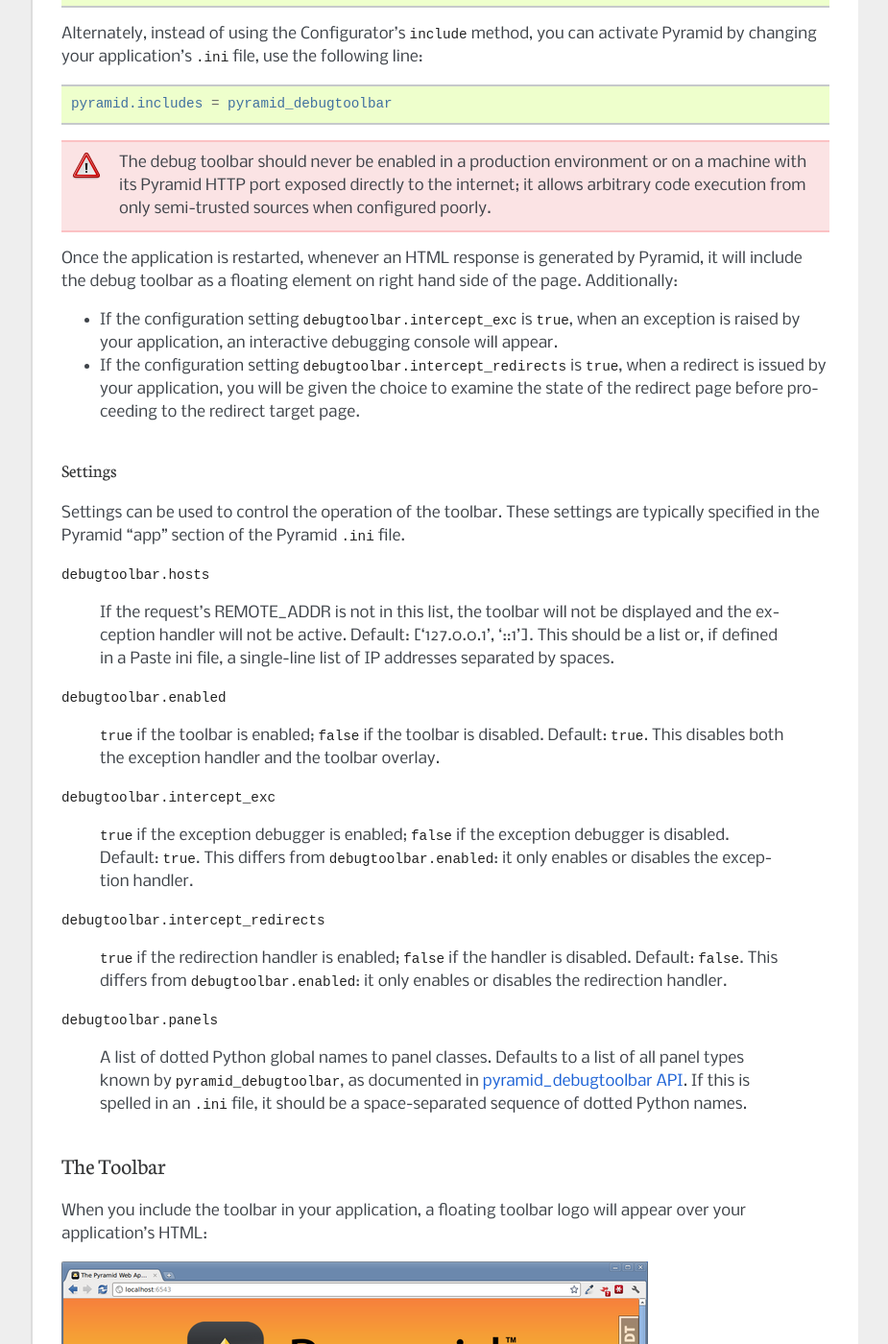
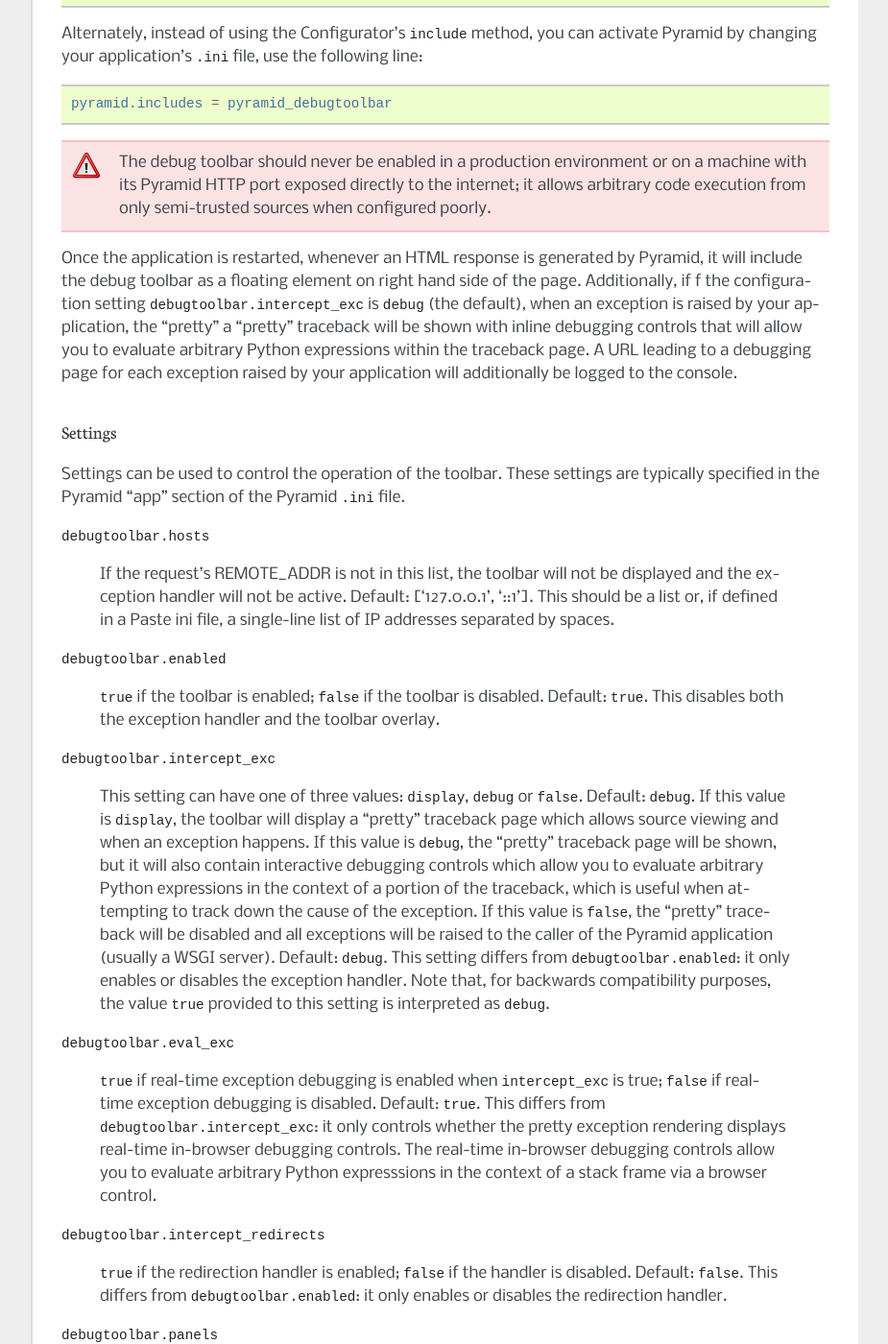
Before and after one commit to Pylons/pyramid_debugtoolbar, a Sphinx documentation site: the page built from docs/index.rst, in a window 1280 px wide and 1400 px high, scrolled down 735 px. Shown: the whole window at 96% size, without its empty margins (198-1123 px from the left). Built offline with Sphinx 7.4.7, drawn with Linux system fonts in a browser that asks for light colours; some of the changed text lies outside the part shown.

Commit message:
- The ``debugtoolbar.intercept_exc`` setting is now a tri-state setting.  It   can be one of ``debug``, ``display`` or ``false``.  ``debug`` means show   the pretty traceback page with debugging controls.  ``display`` means show   the pretty traceback package but omit the debugging controls.  ``false``   means don't show the pretty traceback page.  For backwards compatibility   purposes, ``true`` means ``debug``.
- A URL is now logged to the console for each exception when
  ``debugtoolbar.intercept_exc`` is ``debug`` or ``display``.  This URL leads
  to a rendering of the "pretty" traceback page for an exception.  This is
  useful when the exception was caused by an AJAX or non-human-driven
  request.  This URL is also injected into the pretty traceback page (at the
  bottom).

- "Unfixed" indentation of SQL EXPLAIN done in 0.9, it broke the explain page
  when a column value isn't a string.

```diff
--- a/docs/index.rst
+++ b/docs/index.rst
@@ -48,16 +48,13 @@
 
 Once the application is restarted, whenever an HTML response is generated by
 Pyramid, it will include the debug toolbar as a floating element on right
-hand side of the page.  Additionally:
-
-- If the configuration setting ``debugtoolbar.intercept_exc`` is ``true``,
-  when an exception is raised by your application, an interactive debugging
-  console will appear.
-
-- If the configuration setting ``debugtoolbar.intercept_redirects`` is
-  ``true``, when a redirect is issued by your application, you will be given
-  the choice to examine the state of the redirect page before proceeding to
-  the redirect target page.
+hand side of the page.  Additionally, if f the configuration setting
+``debugtoolbar.intercept_exc`` is ``debug`` (the default), when an exception
+is raised by your application, the "pretty" a "pretty" traceback will be
+shown with inline debugging controls that will allow you to evaluate
+arbitrary Python expressions within the traceback page.  A URL leading to a
+debugging page for each exception raised by your application will
+additionally be logged to the console.
 
 Settings
 ~~~~~~~~
@@ -81,10 +78,30 @@
 
 ``debugtoolbar.intercept_exc``
 
-   ``true`` if the exception debugger is enabled; ``false`` if the exception
-   debugger is disabled.  Default: ``true``.  This differs from
+   This setting can have one of three values: ``display``, ``debug`` or
+   ``false``.  Default: ``debug``.  If this value is ``display``, the toolbar
+   will display a "pretty" traceback page which allows source viewing and
+   when an exception happens.  If this value is ``debug``, the "pretty"
+   traceback page will be shown, but it will also contain interactive
+   debugging controls which allow you to evaluate arbitrary Python
+   expressions in the context of a portion of the traceback, which is useful
+   when attempting to track down the cause of the exception. If this value is
+   ``false``, the "pretty" traceback will be disabled and all exceptions will
+   be raised to the caller of the Pyramid application (usually a WSGI
+   server).  Default: ``debug``.  This setting differs from
    ``debugtoolbar.enabled``: it only enables or disables the exception
-   handler.
+   handler.  Note that, for backwards compatibility purposes, the value
+   ``true`` provided to this setting is interpreted as ``debug``.
+
+``debugtoolbar.eval_exc``
+
+   ``true`` if real-time exception debugging is enabled when
+   ``intercept_exc`` is true; ``false`` if real-time exception debugging is
+   disabled.  Default: ``true``.  This differs from
+   ``debugtoolbar.intercept_exc``: it only controls whether the pretty
+   exception rendering displays real-time in-browser debugging controls.  The
+   real-time in-browser debugging controls allow you to evaluate arbitrary
+   Python expresssions in the context of a stack frame via a browser control.
 
 ``debugtoolbar.intercept_redirects``
 
@@ -192,9 +209,10 @@
 ------------------
 
 When an exception is raised and the ``debugtoolbar.intercept_exc`` setting is
-``true``, Pyramid presents a debugging page.  You can examine locals in each
-frame in the traceback and execute code in the context of each frame.  Read
-the instructions on the exception handling page for more information.
+``display`` or ``debug``, Pyramid presents a pretty traceback page.  If the
+setting value is ``debug``, you will be able to examine locals in each frame
+in the traceback and execute code in the context of each frame.  Read the
+instructions on the exception page for more information.
 
 .. image:: exc.png
 
--- a/pyramid_debugtoolbar/__init__.py
+++ b/pyramid_debugtoolbar/__init__.py
@@ -2,9 +2,11 @@
 from pyramid.settings import asbool
 from pyramid_debugtoolbar.utils import as_globals_list
 from pyramid_debugtoolbar.utils import as_list
+from pyramid_debugtoolbar.utils import as_display_debug_or_false
 from pyramid_debugtoolbar.utils import SETTINGS_PREFIX
 from pyramid_debugtoolbar.utils import STATIC_PATH
 from pyramid_debugtoolbar.utils import ROOT_ROUTE_NAME
+from pyramid_debugtoolbar.utils import EXC_ROUTE_NAME
 from pyramid_debugtoolbar.toolbar import toolbar_tween_factory # API
 toolbar_tween_factory = toolbar_tween_factory # pyflakes
 
@@ -24,7 +26,7 @@
 
 default_settings = (
     ('enabled', asbool, 'true'),
-    ('intercept_exc', asbool, 'true'),
+    ('intercept_exc', as_display_debug_or_false, 'debug'),
     ('intercept_redirects', asbool, 'false'),
     ('panels', as_globals_list, default_panel_names),
     ('hosts', as_list, default_hosts),
@@ -58,6 +60,7 @@
     config.add_route('debugtoolbar.source', '/_debug_toolbar/source')
     config.add_route('debugtoolbar.execute', '/_debug_toolbar/execute')
     config.add_route('debugtoolbar.console', '/_debug_toolbar/console')
+    config.add_route(EXC_ROUTE_NAME, '/_debug_toolbar/exception')
     config.add_route('debugtoolbar.sql_select',
                      '/_debug_toolbar/sqlalchemy/sql_select')
     config.add_route('debugtoolbar.sql_explain',
```
Also changed, not shown: CHANGES.txt (+20 -0 lines), 8 other files.
